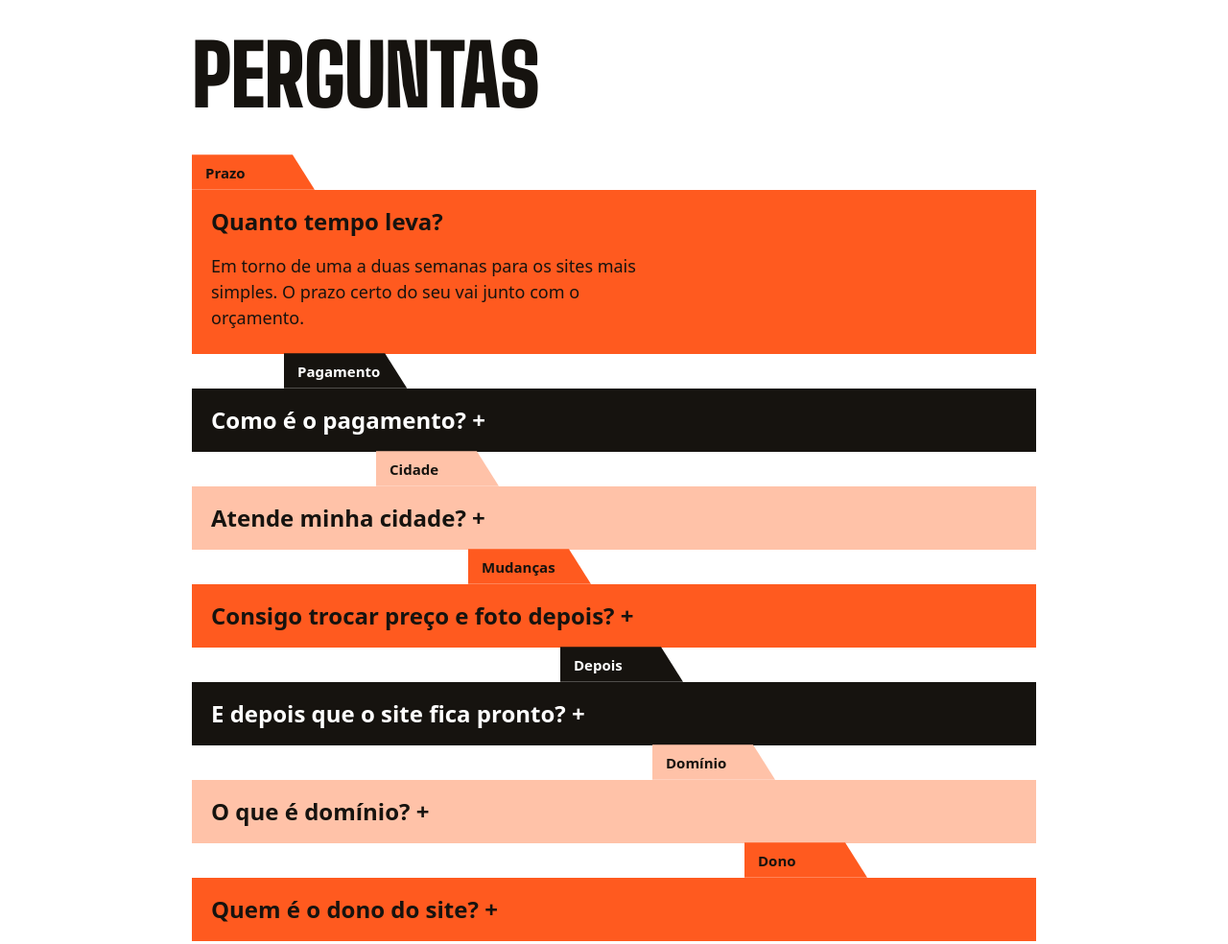
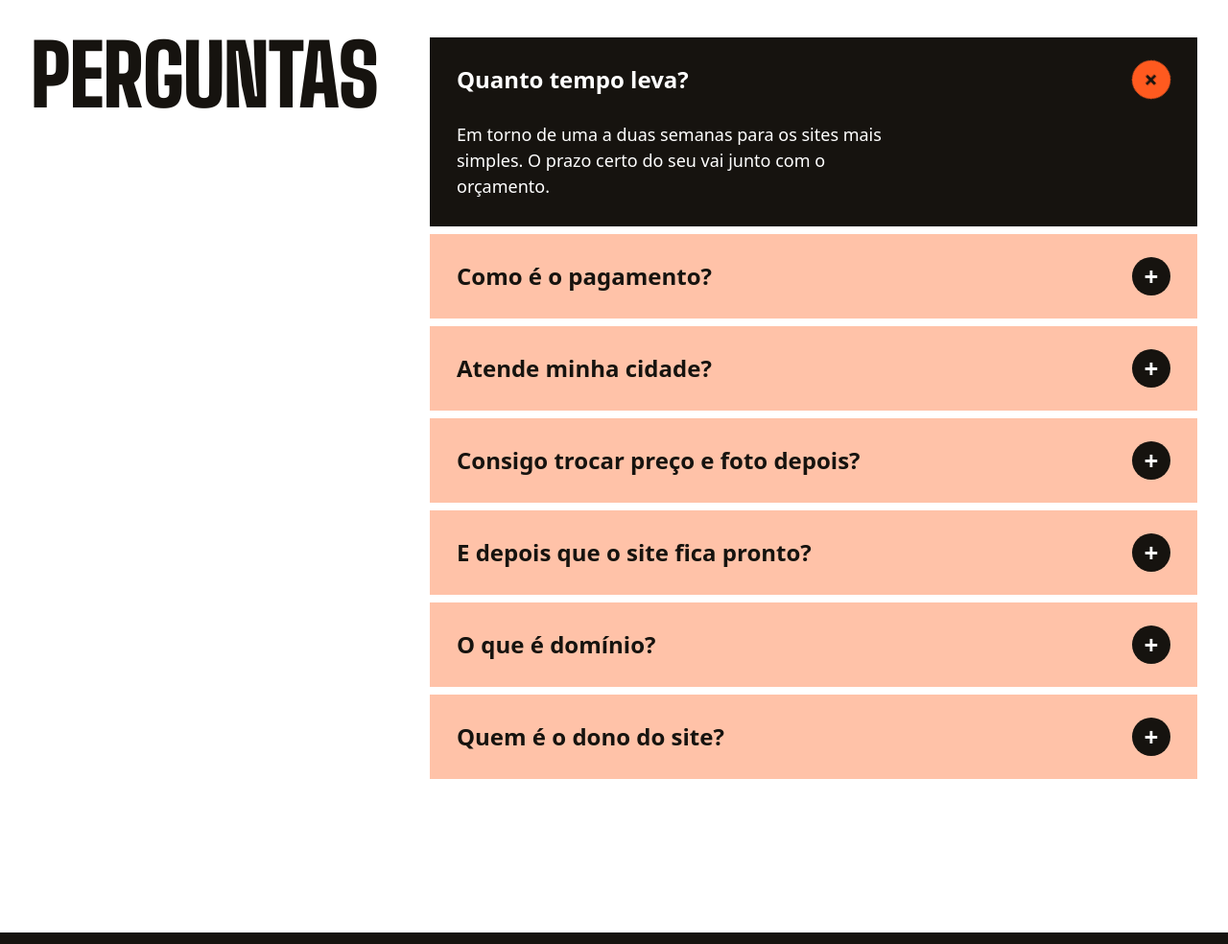
Before and after one commit to Pereira-gu/sites, a plain HTML site: page index.html in a window 1280 px wide. Shown: the part 7680-8664 px from the top of the page at 96% size. Drawn offline with Linux system fonts and the light colour scheme.

Commit message:
Troca as perguntas em escadinha por uma lista limpa
Título à esquerda, perguntas à direita, "+" alinhado na ponta e a aberta em escuro.

Co-Authored-By: Claude Opus 5.5 <noreply@anthropic.com>
Claude-Session: https://claude.ai/code/session_017QxSE8ydY2omwTSTirzpd2

```diff
--- a/index.html
+++ b/index.html
@@ -329,36 +329,36 @@
 
     <!-- 8. PERGUNTAS -->
     <section class="perguntas" id="perguntas" aria-labelledby="t-perguntas">
-      <div class="caixa caixa--estreita">
+      <div class="caixa perguntas__grade">
         <h2 class="titulo reveal" id="t-perguntas">Perguntas</h2>
 
         <div class="fichas reveal">
           <details class="ficha" name="faq" open>
-            <summary><span class="ficha__aba">Prazo</span><span class="ficha__pergunta">Quanto tempo leva?</span></summary>
+            <summary><span class="ficha__pergunta">Quanto tempo leva?</span></summary>
             <p>Em torno de uma a duas semanas para os sites mais simples. O prazo certo do seu vai junto com o orçamento.</p>
           </details>
           <details class="ficha" name="faq">
-            <summary><span class="ficha__aba">Pagamento</span><span class="ficha__pergunta">Como é o pagamento?</span></summary>
+            <summary><span class="ficha__pergunta">Como é o pagamento?</span></summary>
             <p>Por Pix: 50% para começar e 50% na entrega, com até 2 rodadas de ajustes.</p>
           </details>
           <details class="ficha" name="faq">
-            <summary><span class="ficha__aba">Cidade</span><span class="ficha__pergunta">Atende minha cidade?</span></summary>
+            <summary><span class="ficha__pergunta">Atende minha cidade?</span></summary>
             <p>Sim. Atendo todo o Brasil, 100% online: a conversa é pelo direct ou pelo WhatsApp e você aprova tudo pelo celular.</p>
           </details>
           <details class="ficha" name="faq">
-            <summary><span class="ficha__aba">Mudanças</span><span class="ficha__pergunta">Consigo trocar preço e foto depois?</span></summary>
+            <summary><span class="ficha__pergunta">Consigo trocar preço e foto depois?</span></summary>
             <p>Sim. Você me manda pelo WhatsApp o que mudou e eu atualizo. Isso faz parte da manutenção, que é opcional.</p>
           </details>
           <details class="ficha" name="faq">
-            <summary><span class="ficha__aba">Depois</span><span class="ficha__pergunta">E depois que o site fica pronto?</span></summary>
+            <summary><span class="ficha__pergunta">E depois que o site fica pronto?</span></summary>
             <p>Se quiser, tem a manutenção: pequenas alterações, atualização de preços e fotos, e suporte. O valor vem junto com o orçamento.</p>
           </details>
           <details class="ficha" name="faq">
-            <summary><span class="ficha__aba">Domínio</span><span class="ficha__pergunta">O que é domínio?</span></summary>
+            <summary><span class="ficha__pergunta">O que é domínio?</span></summary>
             <p>É o endereço do site na internet, como sualoja.com.br. O domínio próprio fica no seu nome e por sua conta, e eu te ajudo a registrar.</p>
           </details>
           <details class="ficha" name="faq">
-            <summary><span class="ficha__aba">Dono</span><span class="ficha__pergunta">Quem é o dono do site?</span></summary>
+            <summary><span class="ficha__pergunta">Quem é o dono do site?</span></summary>
             <p>Você, o cliente. O site é seu.</p>
           </details>
         </div>
--- a/style.css
+++ b/style.css
@@ -419,31 +419,35 @@ html.js .etapa:not(.aberta) .etapa__texto { display: none; }
 }
 
 /* ==========================================================================
-   8. Perguntas: fichas com abas
+   8. Perguntas: lista que abre uma por vez
    ========================================================================== */
 .perguntas { padding-block: var(--secao); }
-.fichas { margin-top: 88px; --passo: 26px; }
-@media (min-width: 700px) { .fichas { --passo: 96px; } }
-.ficha { position: relative; margin-top: -8px; }
-.ficha + .ficha { margin-top: 36px; }
-.ficha { --fundo: var(--laranja); --texto: var(--tinta); background: var(--fundo); color: var(--texto); }
-.ficha:nth-child(3n+2) { --fundo: var(--tinta); --texto: var(--branco); --foco: var(--laranja); }
-.ficha:nth-child(3n)   { --fundo: var(--laranja-claro); }
-.ficha:nth-child(1) { --i: 0; } .ficha:nth-child(2) { --i: 1; } .ficha:nth-child(3) { --i: 2; }
-.ficha:nth-child(4) { --i: 3; } .ficha:nth-child(5) { --i: 4; } .ficha:nth-child(6) { --i: 5; } .ficha:nth-child(7) { --i: 6; }
-.ficha summary { display: block; padding: 18px 20px; cursor: pointer; list-style: none; }
+.fichas { display: grid; gap: 8px; margin-top: 40px; }
+.ficha { background: var(--laranja-claro); color: var(--tinta); transition: background-color .25s, color .25s; }
+.ficha[open] { background: var(--tinta); color: var(--branco); --foco: var(--laranja); }
+.ficha summary {
+  display: flex; align-items: center; justify-content: space-between; gap: 20px;
+  padding: 20px; cursor: pointer; list-style: none;
+}
 .ficha summary::-webkit-details-marker { display: none; }
-.ficha__aba {
-  position: absolute; bottom: 100%; left: calc(var(--i) * var(--passo));
-  min-width: 128px; padding: 8px 28px 6px 14px;
-  background: var(--fundo); color: var(--texto);
-  font-size: var(--t-pequeno); font-weight: 800;
-  clip-path: polygon(0 0, 82% 0, 100% 100%, 0 100%);
+.ficha__pergunta { font-size: var(--t-lead); font-weight: 800; line-height: 1.25; }
+.ficha summary::after {
+  content: "+"; flex: none;
+  display: grid; place-items: center; width: 40px; height: 40px; border-radius: 50%;
+  background: var(--tinta); color: var(--branco);
+  font: 700 26px/1 var(--fonte-texto);
+  transition: rotate .25s var(--saida), background-color .25s, color .25s;
 }
-.ficha__pergunta { display: block; font-size: var(--t-lead); font-weight: 800; line-height: 1.25; }
-.ficha__pergunta::after { content: " +"; }
-.ficha[open] .ficha__pergunta::after { content: ""; }
-.ficha p { padding: 0 20px 24px; max-width: 50ch; }
+.ficha[open] summary::after { rotate: 45deg; background: var(--laranja); color: var(--tinta); }
+@media (hover: hover) { .ficha:not([open]) summary:hover::after { background: var(--laranja); color: var(--tinta); } }
+.ficha p { padding: 0 20px 24px; max-width: 52ch; }
+@media (min-width: 900px) {
+  .perguntas__grade { display: grid; grid-template-columns: repeat(12, 1fr); column-gap: 32px; align-items: start; }
+  .perguntas__grade .titulo { grid-column: 1 / 5; position: sticky; top: 32px; }
+  .fichas { grid-column: 5 / 13; margin-top: 0; }
+  .ficha summary { padding: 24px 28px; }
+  .ficha p { padding: 0 28px 28px; }
+}
 
 /* ==========================================================================
    9. Orçamento em 3 toques
```
